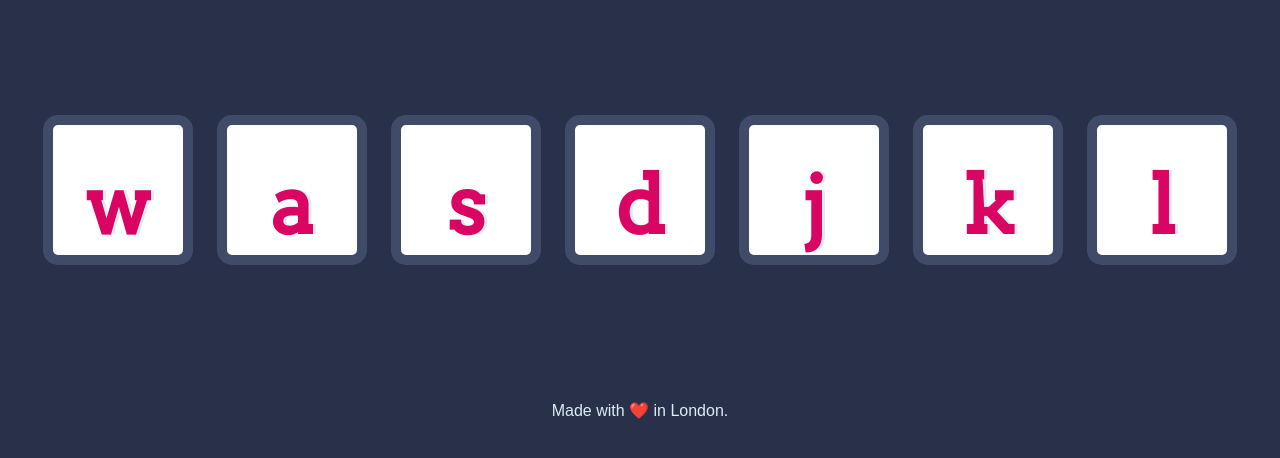
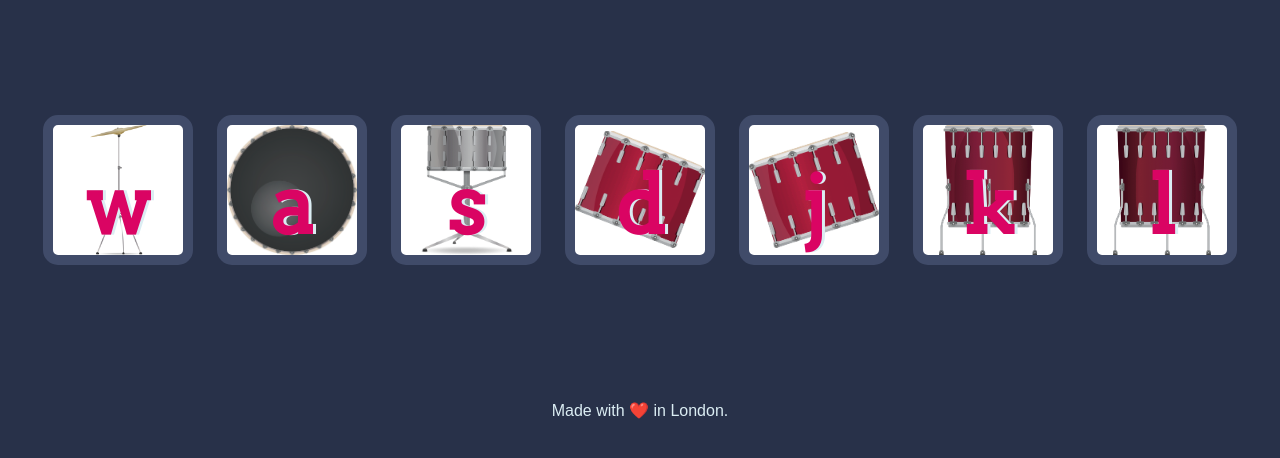
Before and after one commit to mala-biedronka/drum_kit, a plain HTML site: page index.html in a window 1280 px wide. Shown: the part 174-632 px from the top of the page. Drawn offline with Linux system fonts and the light colour scheme.

Commit message:
add event listener, change text color

```diff
--- a/index.js
+++ b/index.js
@@ -1,6 +1,17 @@
-let buttons = document.querySelectorAll("button");
+// let buttons = document.querySelectorAll("button");
+// for (let i = 0; i < buttons.length; i++) {
+//     buttons[i].addEventListener("click", function () {
+//         alert("Hi there!");
+//     });
+// }
+
+let buttons = document.querySelectorAll(".drum");
 for (let i = 0; i < buttons.length; i++) {
     buttons[i].addEventListener("click", function () {
-        alert("Hi there!");
+        this.style.color = "white";
+
     });
 }
+
+// let audio = new Audio("sounds/tom-1.mp3");
+// audio.play();
--- a/styles.css
+++ b/styles.css
@@ -18,31 +18,53 @@ footer {
 }
 
 .w {
+  background-image: url("images/crash.png");
+  background-size: contain;
+  background-repeat: no-repeat;
+  background-position: center;
 
 }
 
 .a {
-
+  background-image: url("images/kick.png");
+  background-size: contain;
+  background-repeat: no-repeat;
+  background-position: center;
 }
 
 .s {
-
+  background-image: url("images/snare.png");
+  background-size: contain;
+  background-repeat: no-repeat;
+  background-position: center;
 }
 
 .d {
-
+  background-image: url("images/tom1.png");
+  background-size: contain;
+  background-repeat: no-repeat;
+  background-position: center;
 }
 
 .j {
-
+  background-image: url("images/tom2.png");
+  background-size: contain;
+  background-repeat: no-repeat;
+  background-position: center;
 }
 
 .k {
-
+  background-image: url("images/tom3.png");
+  background-size: contain;
+  background-repeat: no-repeat;
+  background-position: center;
 }
 
 .l {
-
+  background-image: url("images/tom4.png");
+  background-size: contain;
+  background-repeat: no-repeat;
+  background-position: center;
 }
 
 .set {
```
